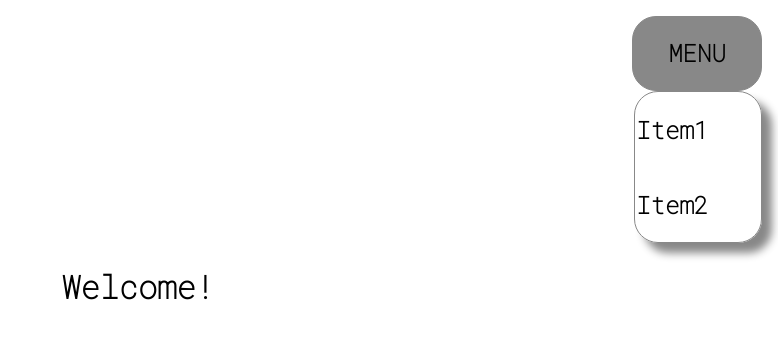
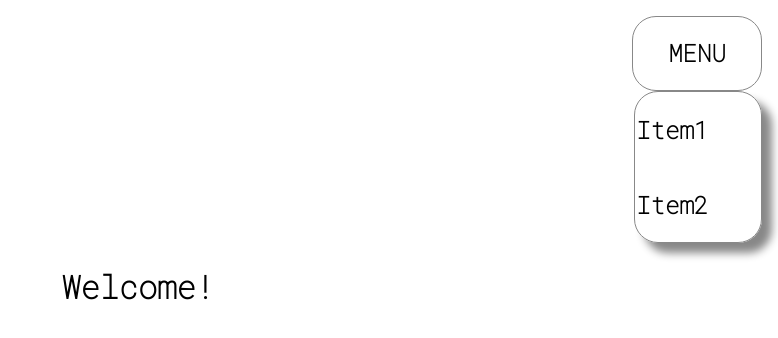
Before and after one commit to 2212021/2212021.github.io, a React (Create React App) app: page / in a window 1280 px wide. In both pictures the pointer is over the element 1199 px from the left and 53 px from the top of the page. Shown: the top 338 px of the page, without its empty margins (502-1280 px from the left). Built offline with nearby package versions, Linux system fonts and the light colour scheme; a web font is replaced by a local one.

Commit message:
Update App.css

```diff
--- a/src/App.css
+++ b/src/App.css
@@ -33,7 +33,8 @@
 }
 
 .menubutton:hover {
-  background-color: #888888;
+  animation-name: hover;
+  animation-duration: 1s;
 }
 
 .menuitem {
@@ -45,7 +46,8 @@
 }
 
 .menuitem:hover {
-  background-color: #888888;
+  animation-name: hover;
+  animation-duration: 1s;
 }
 
 .center {
```
